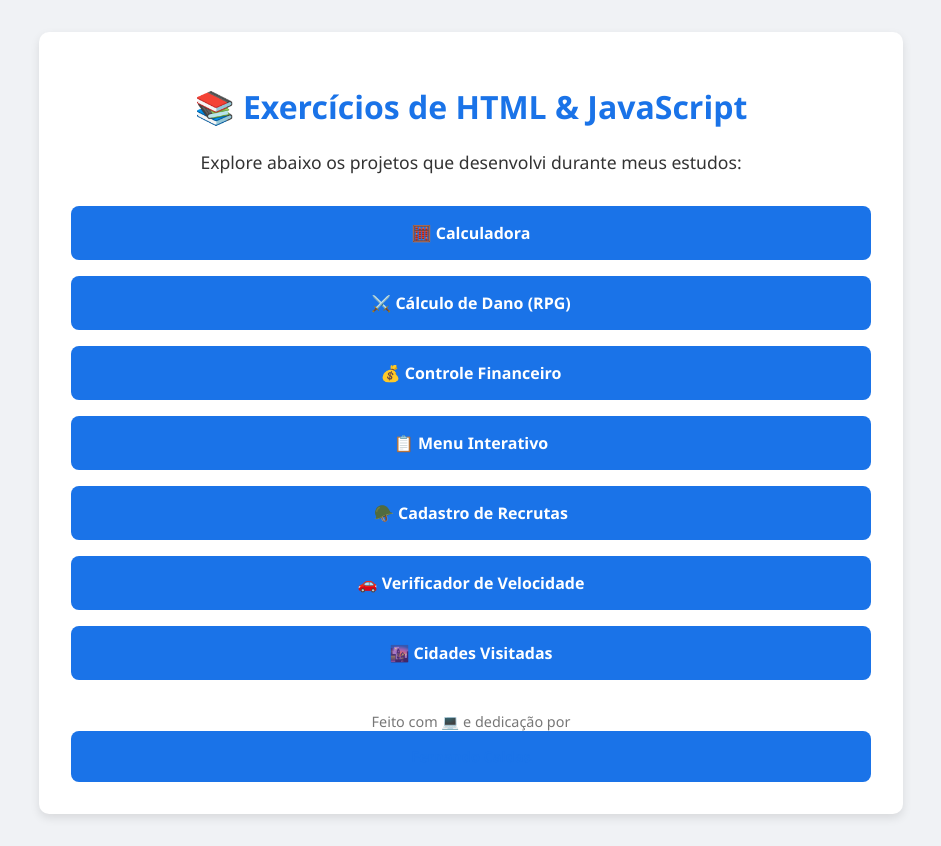
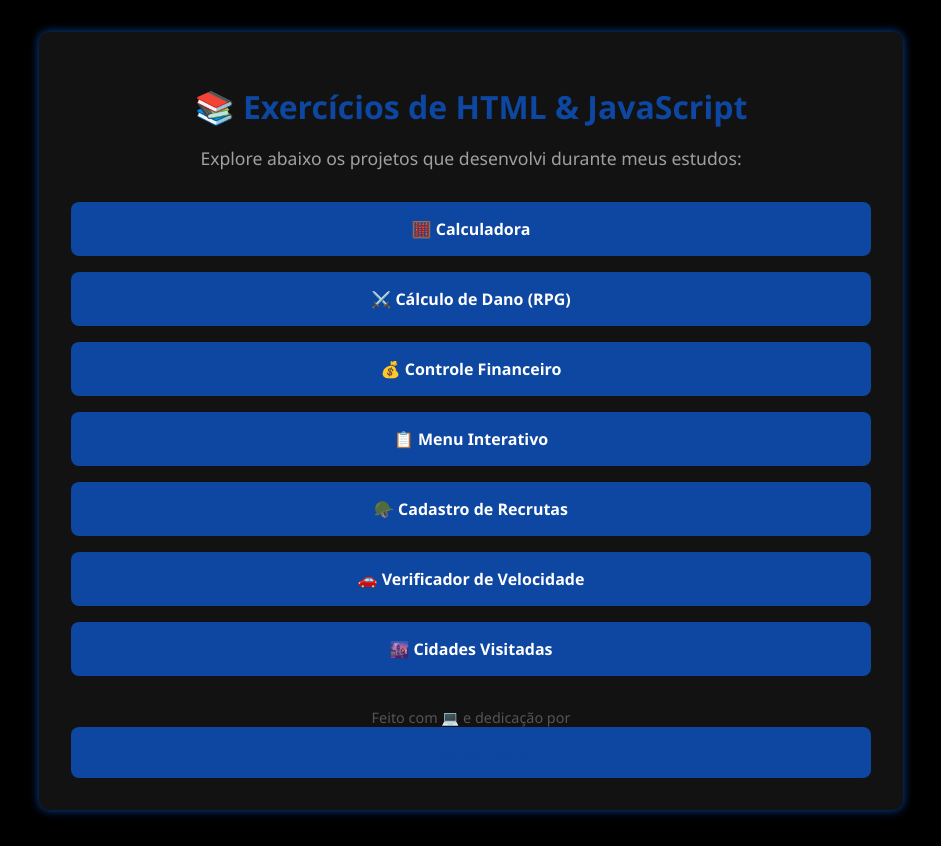
Before and after one commit to FernandoCaldas9/exercicios-html-js, a plain HTML site: page index.html in a window 1280 px wide. Shown: the whole page, without its empty margins (169-1110 px from the left). Drawn offline with Linux system fonts and the light colour scheme.

Commit message:
Update index.html

```diff
--- a/index.html
+++ b/index.html
@@ -2,35 +2,37 @@
 <html lang="pt-BR">
 <head>
   <meta charset="UTF-8" />
-  <meta name="viewport" content="width=device-width, initial-scale=1.0"/>
+  <meta name="viewport" content="width=device-width, initial-scale=1" />
   <title>Exercícios de HTML e JavaScript</title>
   <style>
     body {
+      background-color: #000000; /* preto */
+      color: #c0c0c0; /* cinza claro para o texto */
       font-family: 'Segoe UI', Tahoma, Geneva, Verdana, sans-serif;
-      background: #f0f2f5;
       margin: 0;
       padding: 2rem;
-      color: #333;
     }
 
     .container {
+      background-color: #121212; /* preto suave */
       max-width: 800px;
       margin: auto;
-      background: #fff;
       padding: 2rem;
       border-radius: 10px;
-      box-shadow: 0 4px 10px rgba(0,0,0,0.1);
+      box-shadow: 0 0 10px #0d47a1; /* sombra azul */
     }
 
     h1 {
-      color: #1a73e8;
+      color: #0d47a1; /* azul forte */
       text-align: center;
+      margin-bottom: 0.5rem;
     }
 
     p {
       text-align: center;
       font-size: 1.1rem;
       margin-bottom: 2rem;
+      color: #a0a0a0;
     }
 
     ul {
@@ -45,24 +47,33 @@
     a {
       display: block;
       text-decoration: none;
-      background: #1a73e8;
-      color: #fff;
+      background-color: #0d47a1; /* azul */
+      color: #ffffff;
       padding: 1rem;
       border-radius: 8px;
-      transition: background 0.3s ease;
       font-weight: bold;
       text-align: center;
+      transition: background-color 0.3s ease;
     }
 
     a:hover {
-      background: #0c5ace;
+      background-color: #1976d2; /* azul claro no hover */
     }
 
     footer {
       text-align: center;
       margin-top: 2rem;
       font-size: 0.9rem;
-      color: #777;
+      color: #555555; /* cinza escuro */
+    }
+
+    footer a {
+      color: #0d47a1;
+      text-decoration: none;
+    }
+
+    footer a:hover {
+      text-decoration: underline;
     }
   </style>
 </head>
@@ -82,7 +93,7 @@
     </ul>
 
     <footer>
-      Feito com 💻 e dedicação por <a href="https://github.com/FernandoCaldas9" target="_blank" style="color:#1a73e8;">Fernando Caldas</a>
+      Feito com 💻 e dedicação por <a href="https://github.com/FernandoCaldas9" target="_blank" rel="noopener noreferrer">Fernando Caldas</a>
     </footer>
   </div>
 </body>
```
